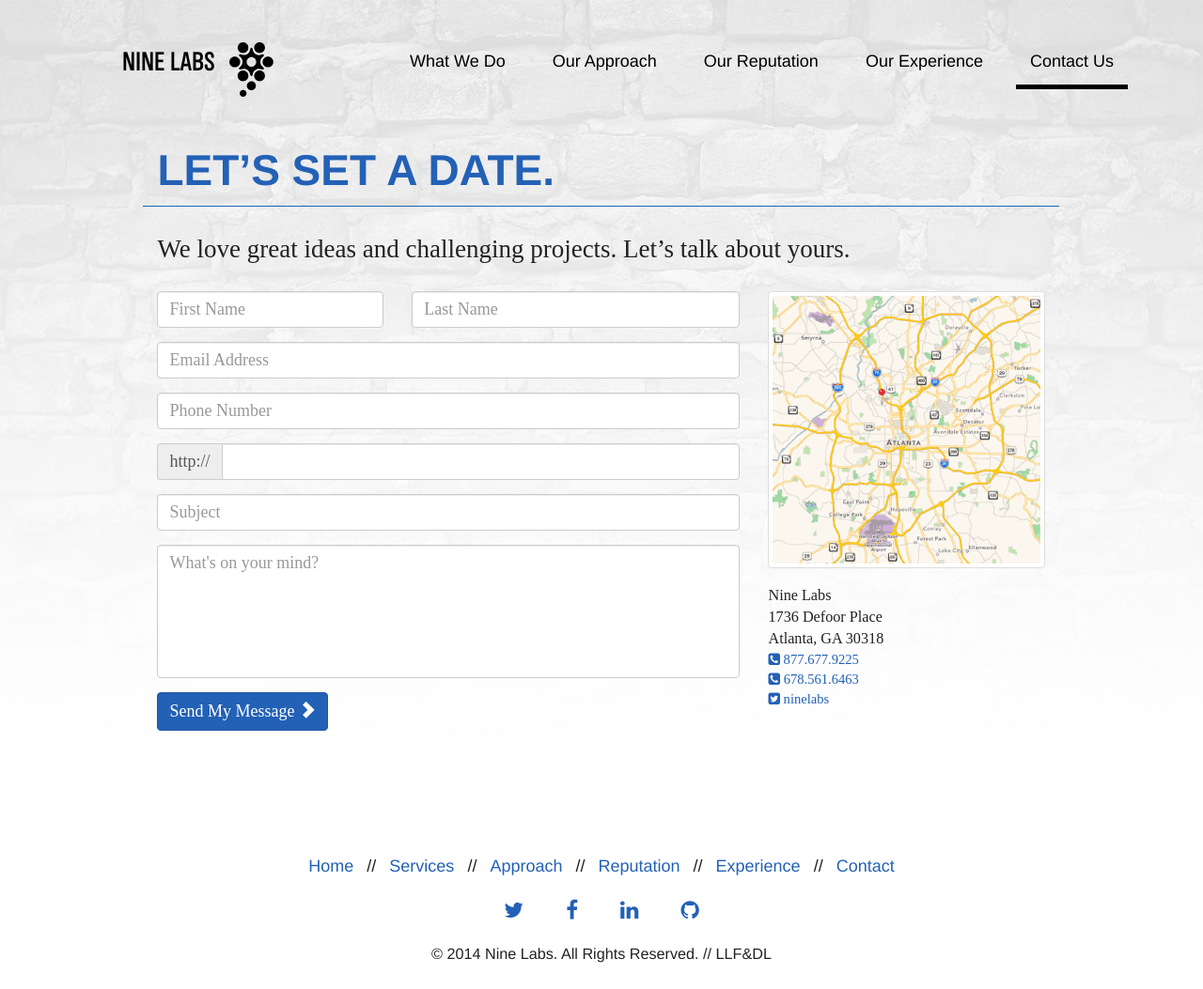
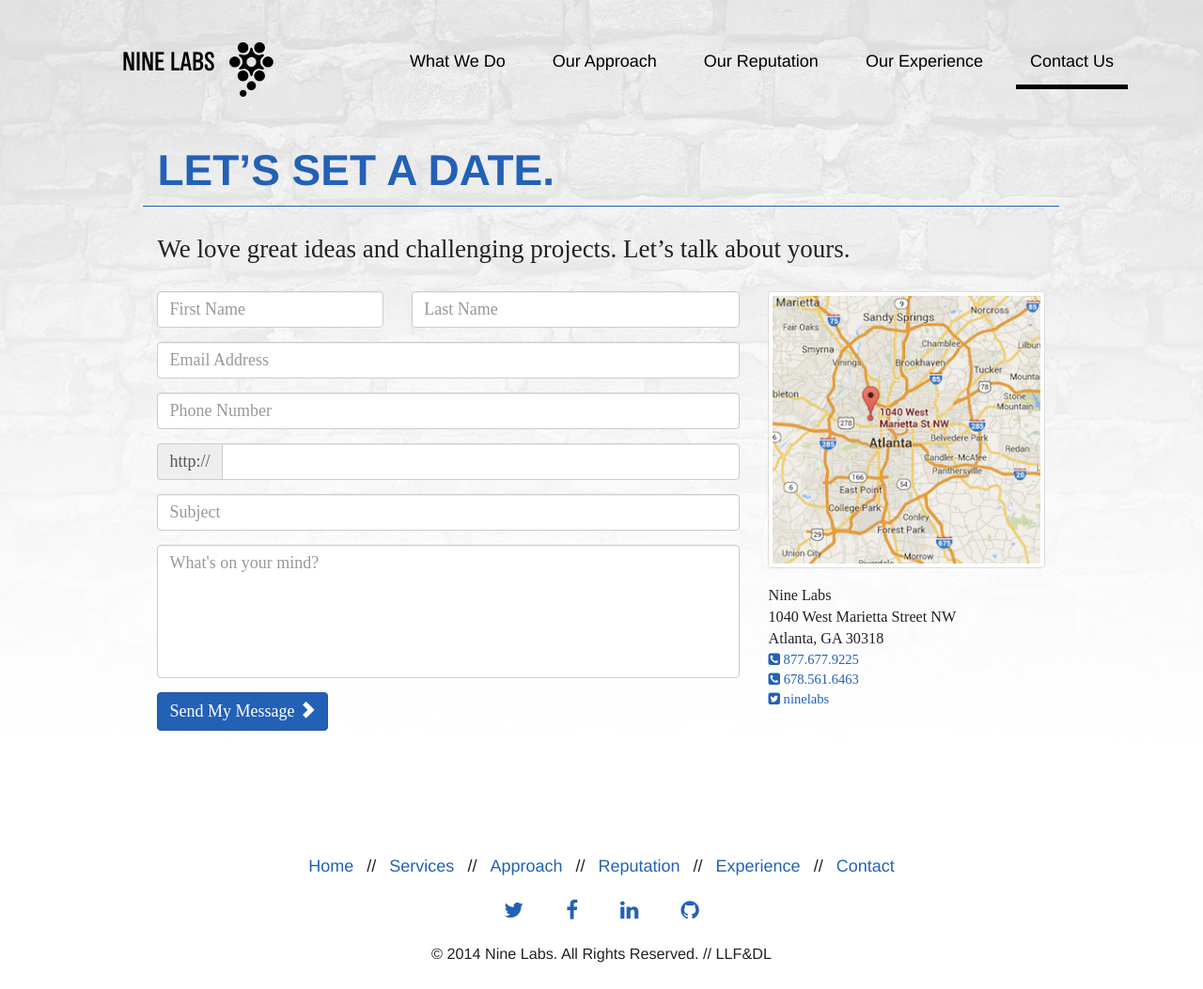
Before and after one commit to ninelabs/ninelabs.com, a Jekyll site: the page built from contact/index.html, in a window 1280 px wide. Shown: the whole page at 94% size. Built offline with Jekyll 4.4.1, drawn with Linux system fonts in a browser that asks for light colours; nearby versions of some CDN libraries; Markdown is read by kramdown in place of the engine named in the settings.

Commit message:
Updated mailing/office address
Signed-off-by: J Cornelius <github@jcornelius.com>

```diff
--- a/contact/index.html
+++ b/contact/index.html
@@ -16,11 +16,11 @@ pid: contact
       {% include contact-form.html %}
     </div>
     <div class="contact-info" itemscope itemtype="http://schema.org/LocalBusiness">
-      <img src="/img/map.png" alt="Map to 1736 Defoor Place, Atlanta, GA, 30318">
+      <img src="/img/map.png" alt="Map to 1040 West Marietta Street, Atlanta, GA, 30318">
       <div class="vcard">
         <div class="org" itemprop="name">Nine Labs</div>
         <div class="adr" itemprop="address" itemscope itemtype="http://schema.org/PostalAddress">
-          <div class="street-address" itemprop="streetAddress">1736 Defoor Place</div>
+          <div class="street-address" itemprop="streetAddress">1040 West Marietta Street NW</div>
           <span class="locality" itemprop="addressLocality">Atlanta</span>, <span class="region" itemprop="addressRegion">GA</span> <span class="postal-code" itemprop="postalCode">30318</span>
         </div>
         <div class="connect">
```
Also changed, not shown: img/map.png.
